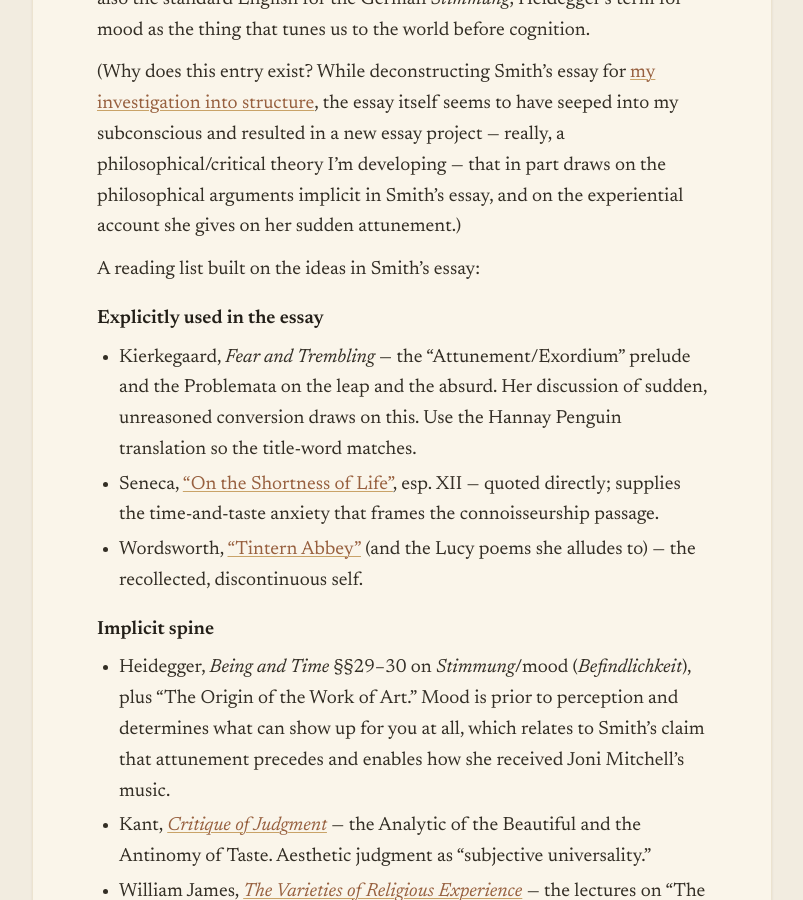
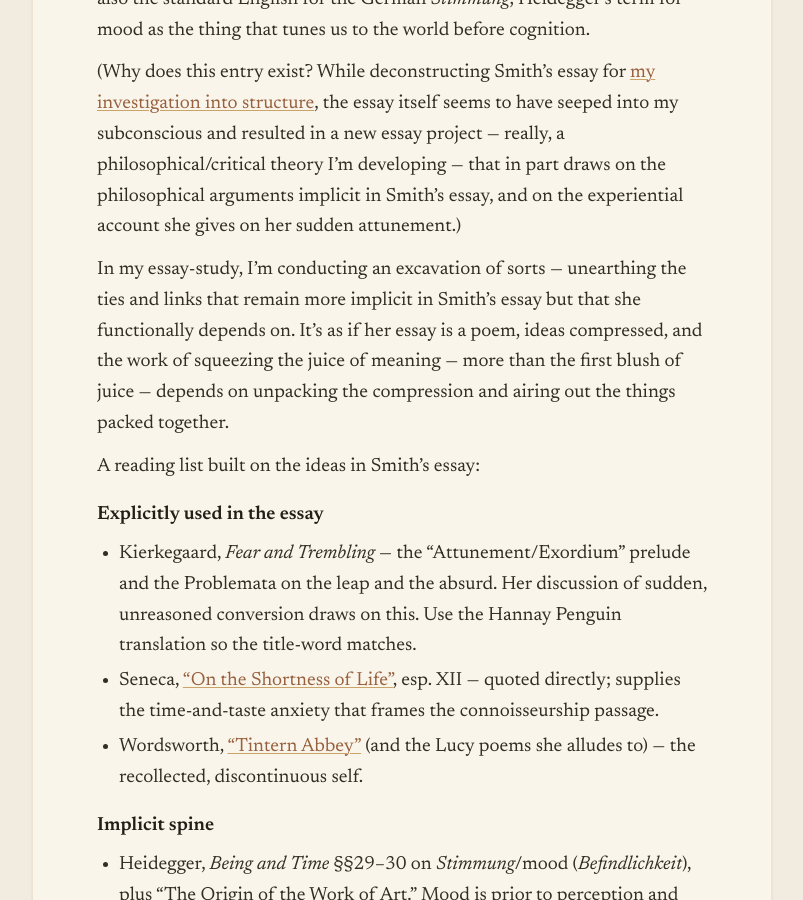
Before and after one commit to lauramoorewrites-del/treasury, a Jekyll site: the page built from _pages/reading-list-from-attunement.md, in a window 1280 px wide and 900 px high, scrolled down 567 px. Shown: the whole window, without its empty margins (238-1041 px from the left). Built offline with Jekyll 4.4.1, drawn with Linux system fonts in a browser that asks for light colours.

Commit message:
Add reflection on excavating implicit links in Smith's essay
Co-Authored-By: Claude Opus 4.6 (1M context) <noreply@anthropic.com>

```diff
--- a/_pages/reading-list-from-attunement.md
+++ b/_pages/reading-list-from-attunement.md
@@ -14,6 +14,8 @@ Zadie Smith, ["Some Notes on Attunement,"](https://www.newyorker.com/magazine/20
 Smith's essay title borrows from the section title of the prelude to Kierkegaard's *Fear and Trembling* — what the Hong translation calls the "Exordium" and the Hannay translation calls "Attunement." "Attunement" is also the standard English for the German *Stimmung*, Heidegger's term for mood as the thing that tunes us to the world before cognition.
 
 (Why does this entry exist? While deconstructing Smith's essay for [my investigation into structure](https://www.strangeclarity.com/p/how-to-meander-without-getting-lost), the essay itself seems to have seeped into my subconscious and resulted in a new essay project — really, a philosophical/critical theory I'm developing — that in part draws on the philosophical arguments implicit in Smith's essay, and on the experiential account she gives on her sudden attunement.)
+
+In my essay-study, I'm conducting an excavation of sorts — unearthing the ties and links that remain more implicit in Smith's essay but that she functionally depends on. It's as if her essay is a poem, ideas compressed, and the work of squeezing the juice of meaning — more than the first blush of juice — depends on unpacking the compression and airing out the things packed together.
 
 A reading list built on the ideas in Smith's essay:
 
```
